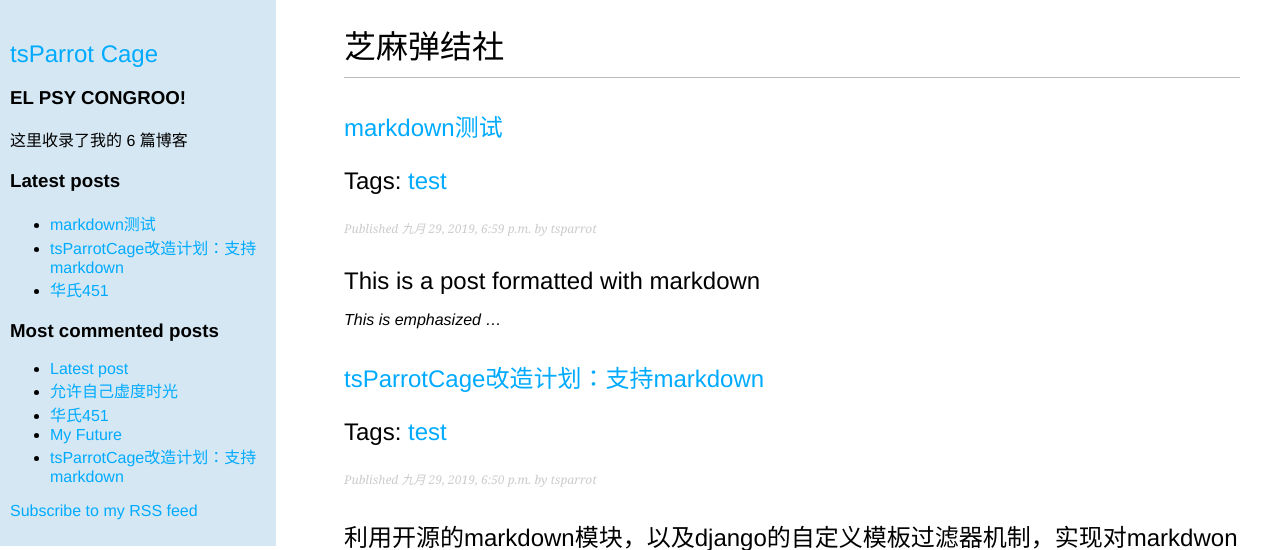
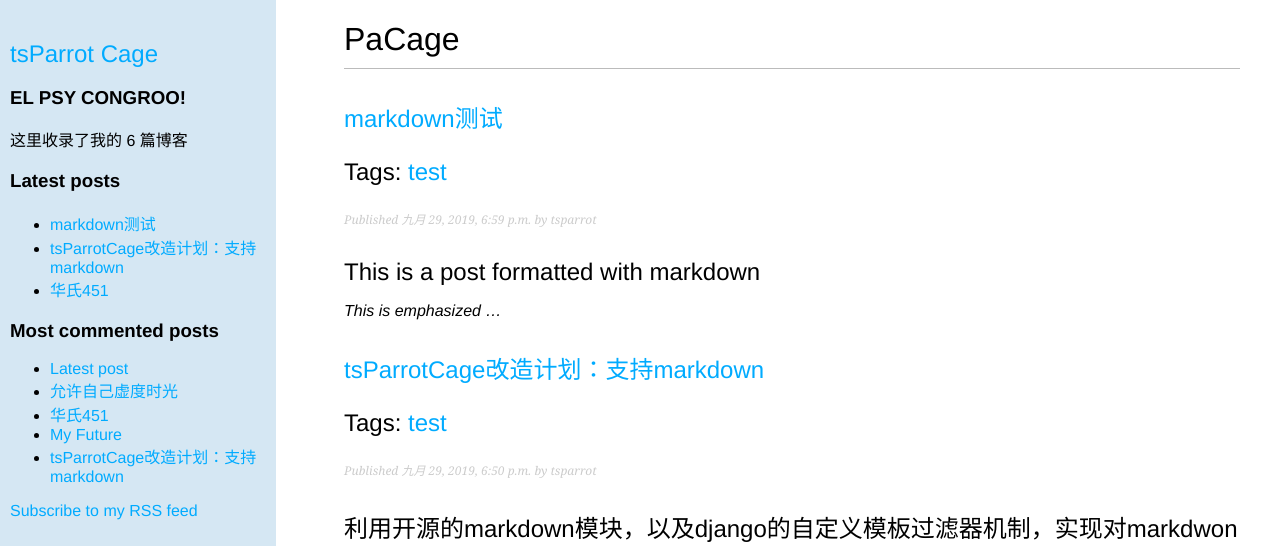
Before and after one commit to tsparrot/tsParrotCage, a Django app: page / in a window 1280 px wide. Shown: the top 550 px of the page. Run offline with Django 3.2, Linux system fonts and the light colour scheme; data comes from the database, SQL or seed files in the repository.

Commit message:
增加了网站logo

```diff
--- a/cage/forms.py
+++ b/cage/forms.py
@@ -2,12 +2,13 @@ from django import forms
 
 from .models import Comment
 
-
+'''
 class EmailPostForm(forms.Form):
     name = forms.CharField(max_length=25)
     email = forms.EmailField()
     to = forms.EmailField()
     comments = forms.CharField(required=False, widget=forms.Textarea)
+'''
 
 
 class CommentForm(forms.ModelForm):
--- a/cage/templates/cage/base.html
+++ b/cage/templates/cage/base.html
@@ -5,6 +5,7 @@
 <head>
     <meta charset="UTF-8">
     <title>{% block title %}{% endblock %}</title>
+    <link rel="shortcut icon" href="{%static "icon/favicon.ico" %}" />
     <link rel="stylesheet" href="{% static "css/cage.css" %}">
 </head>
 <body>
--- a/cage/templates/cage/post/list.html
+++ b/cage/templates/cage/post/list.html
@@ -1,8 +1,8 @@
 {% extends "cage/base.html" %}
 {% load cage_tags %}
-{% block title %}芝麻弹结社{% endblock %}
+{% block title %}PaCage{% endblock %}
 {% block content %}
-    <h1>芝麻弹结社</h1>
+    <h1>PaCage</h1>
     {% if tag %}
         <h2>Posts tagged with "{{ tag.name }}"</h2>
     {% endif %}
@@ -25,4 +25,5 @@
         {{ post.body|markdown|truncatewords_html:10 }}
     {% endfor %}
     {% include 'cage/pagination.html' with page=posts%}
+
 {% endblock %}
--- a/cage/views.py
+++ b/cage/views.py
@@ -6,7 +6,7 @@ from django.contrib.postgres.search import SearchVector, SearchQuery, SearchRank
 
 from taggit.models import Tag
 from .models import Post
-from .forms import EmailPostForm, CommentForm, SearchForm
+from .forms import CommentForm, SearchForm
 
 
 # class PostListView(ListView):
--- a/tsParrotCage/urls.py
+++ b/tsParrotCage/urls.py
@@ -18,11 +18,11 @@ from django.urls import path, include
 from django.contrib.sitemaps.views import sitemap
 from cage.sitemaps import PostSitemaps
 
+
 sitemaps = {'posts': PostSitemaps, }
 
 urlpatterns = [
+    path('admin/', admin.site.urls),
     path('', include('cage.urls', namespace='cage')),
-    path('admin/', admin.site.urls),
-    #path('cage/', include('cage.urls', namespace='cage')),
-    path('sitemap.xml', sitemap, {'sitemaps': sitemaps}, name='django.contrib.sitemaps.views.sitemap')
+    path('sitemap.xml', sitemap, {'sitemaps': sitemaps}, name='django.contrib.sitemaps.views.sitemap'),
 ]
```
